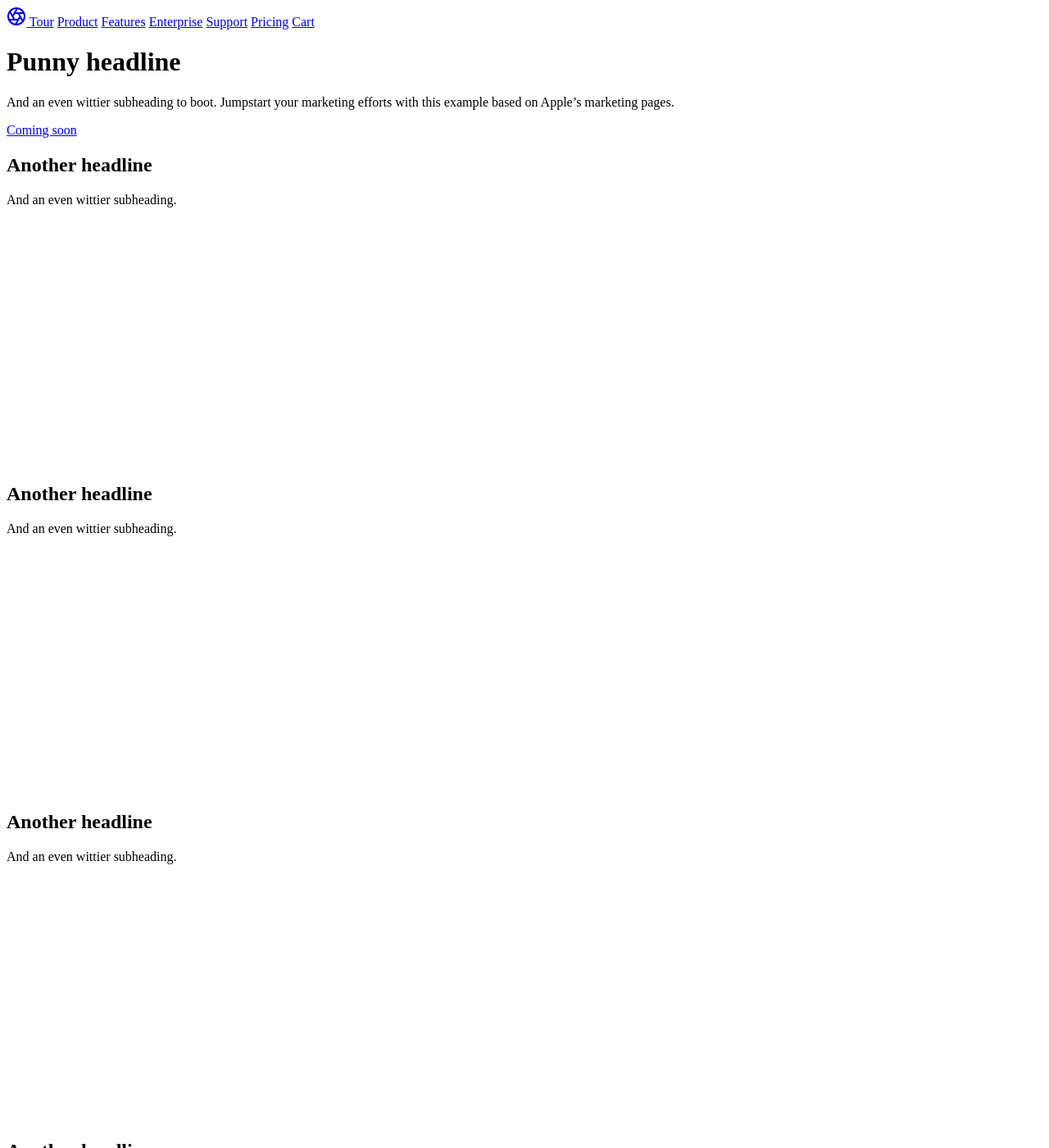
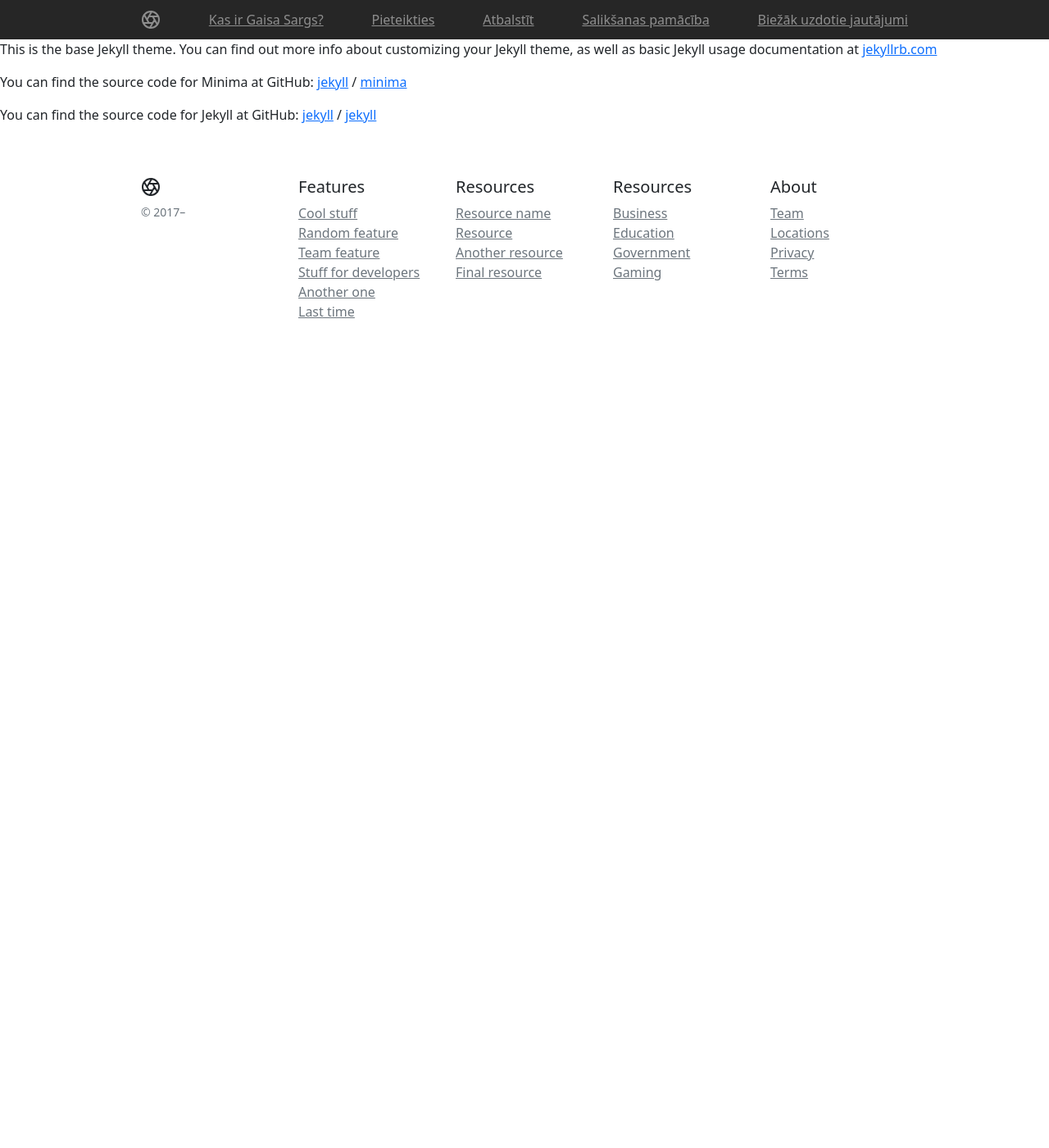
Before and after one commit to open-lv/air-guard-public, a Jekyll site: the page built from docs/about.md, in a window 1280 px wide and 1400 px high. Shown: the whole window at 82% size. Built offline with Jekyll 4.4.1, drawn with Linux system fonts in a browser that asks for light colours; some of the changed text lies outside the part shown.

Commit message:
Update sample output

```diff
--- a/docs/_includes/head.html
+++ b/docs/_includes/head.html
@@ -3,4 +3,4 @@
       content="width=device-width, user-scalable=no, initial-scale=1.0, maximum-scale=1.0, minimum-scale=1.0">
 <meta http-equiv="X-UA-Compatible" content="ie=edge">
 <title>{{ site.title }}</title>
-<link rel="stylesheet" href="assets/compiled/css/index.css" />
+<link rel="stylesheet" href="/assets/compiled/css/index.css" />
--- a/docs/_includes/header.html
+++ b/docs/_includes/header.html
@@ -3,12 +3,10 @@
         <a class="py-2" href="#" aria-label="Product">
             <svg xmlns="http://www.w3.org/2000/svg" width="24" height="24" fill="none" stroke="currentColor" stroke-linecap="round" stroke-linejoin="round" stroke-width="2" class="d-block mx-auto" role="img" viewBox="0 0 24 24"><title>Product</title><circle cx="12" cy="12" r="10"/><path d="M14.31 8l5.74 9.94M9.69 8h11.48M7.38 12l5.74-9.94M9.69 16L3.95 6.06M14.31 16H2.83m13.79-4l-5.74 9.94"/></svg>
         </a>
-        <a class="py-2 d-none d-md-inline-block" href="#">Tour</a>
-        <a class="py-2 d-none d-md-inline-block" href="#">Product</a>
-        <a class="py-2 d-none d-md-inline-block" href="#">Features</a>
-        <a class="py-2 d-none d-md-inline-block" href="#">Enterprise</a>
-        <a class="py-2 d-none d-md-inline-block" href="#">Support</a>
-        <a class="py-2 d-none d-md-inline-block" href="#">Pricing</a>
-        <a class="py-2 d-none d-md-inline-block" href="#">Cart</a>
+        <a class="py-2 d-none d-md-inline-block" href="#">Kas ir Gaisa Sargs?</a>
+        <a class="py-2 d-none d-md-inline-block" href="#">Pieteikties</a>
+        <a class="py-2 d-none d-md-inline-block" href="#">Atbalstīt</a>
+        <a class="py-2 d-none d-md-inline-block" href="#">Salikšanas pamācība</a>
+        <a class="py-2 d-none d-md-inline-block" href="#">Biežāk uzdotie jautājumi</a>
     </nav>
 </header>
--- a/docs/_includes/main.html
+++ /dev/null
@@ -1,79 +0,0 @@
-<main>
-    <div class="position-relative overflow-hidden p-3 p-md-5 m-md-3 text-center bg-light">
-        <div class="col-md-5 p-lg-5 mx-auto my-5">
-            <h1 class="display-4 fw-normal">Punny headline</h1>
-            <p class="lead fw-normal">And an even wittier subheading to boot. Jumpstart your marketing efforts with this example based on Apple’s marketing pages.</p>
-            <a class="btn btn-outline-secondary" href="#">Coming soon</a>
-        </div>
-        <div class="product-device shadow-sm d-none d-md-block"></div>
-        <div class="product-device product-device-2 shadow-sm d-none d-md-block"></div>
-    </div>
-
-    <div class="d-md-flex flex-md-equal w-100 my-md-3 ps-md-3">
-        <div class="bg-dark me-md-3 pt-3 px-3 pt-md-5 px-md-5 text-center text-white overflow-hidden">
-            <div class="my-3 py-3">
-                <h2 class="display-5">Another headline</h2>
-                <p class="lead">And an even wittier subheading.</p>
-            </div>
-            <div class="bg-light shadow-sm mx-auto" style="width: 80%; height: 300px; border-radius: 21px 21px 0 0;"></div>
-        </div>
-        <div class="bg-light me-md-3 pt-3 px-3 pt-md-5 px-md-5 text-center overflow-hidden">
-            <div class="my-3 p-3">
-                <h2 class="display-5">Another headline</h2>
-                <p class="lead">And an even wittier subheading.</p>
-            </div>
-            <div class="bg-dark shadow-sm mx-auto" style="width: 80%; height: 300px; border-radius: 21px 21px 0 0;"></div>
-        </div>
-    </div>
-
-    <div class="d-md-flex flex-md-equal w-100 my-md-3 ps-md-3">
-        <div class="bg-light me-md-3 pt-3 px-3 pt-md-5 px-md-5 text-center overflow-hidden">
-            <div class="my-3 p-3">
-                <h2 class="display-5">Another headline</h2>
-                <p class="lead">And an even wittier subheading.</p>
-            </div>
-            <div class="bg-dark shadow-sm mx-auto" style="width: 80%; height: 300px; border-radius: 21px 21px 0 0;"></div>
-        </div>
-        <div class="bg-primary me-md-3 pt-3 px-3 pt-md-5 px-md-5 text-center text-white overflow-hidden">
-            <div class="my-3 py-3">
-                <h2 class="display-5">Another headline</h2>
-                <p class="lead">And an even wittier subheading.</p>
-            </div>
-            <div class="bg-light shadow-sm mx-auto" style="width: 80%; height: 300px; border-radius: 21px 21px 0 0;"></div>
-        </div>
-    </div>
-
-    <div class="d-md-flex flex-md-equal w-100 my-md-3 ps-md-3">
-        <div class="bg-light me-md-3 pt-3 px-3 pt-md-5 px-md-5 text-center overflow-hidden">
-            <div class="my-3 p-3">
-                <h2 class="display-5">Another headline</h2>
-                <p class="lead">And an even wittier subheading.</p>
-            </div>
-            <div class="bg-body shadow-sm mx-auto" style="width: 80%; height: 300px; border-radius: 21px 21px 0 0;"></div>
-        </div>
-        <div class="bg-light me-md-3 pt-3 px-3 pt-md-5 px-md-5 text-center overflow-hidden">
-            <div class="my-3 py-3">
-                <h2 class="display-5">Another headline</h2>
-                <p class="lead">And an even wittier subheading.</p>
-            </div>
-            <div class="bg-body shadow-sm mx-auto" style="width: 80%; height: 300px; border-radius: 21px 21px 0 0;"></div>
-        </div>
-    </div>
-
-    <div class="d-md-flex flex-md-equal w-100 my-md-3 ps-md-3">
-        <div class="bg-light me-md-3 pt-3 px-3 pt-md-5 px-md-5 text-center overflow-hidden">
-            <div class="my-3 p-3">
-                <h2 class="display-5">Another headline</h2>
-                <p class="lead">And an even wittier subheading.</p>
-            </div>
-            <div class="bg-body shadow-sm mx-auto" style="width: 80%; height: 300px; border-radius: 21px 21px 0 0;"></div>
-        </div>
-        <div class="bg-light me-md-3 pt-3 px-3 pt-md-5 px-md-5 text-center overflow-hidden">
-            <div class="my-3 py-3">
-                <h2 class="display-5">Another headline</h2>
-                <p class="lead">And an even wittier subheading.</p>
-            </div>
-            <div class="bg-body shadow-sm mx-auto" style="width: 80%; height: 300px; border-radius: 21px 21px 0 0;"></div>
-        </div>
-    </div>
-</main>
--- a/docs/_layouts/default.html
+++ b/docs/_layouts/default.html
@@ -3,7 +3,7 @@
 {% include head.html %}
 <body>
     {% include header.html %}
-    {% include main.html %}
+    {{ content }}
     {% include footer.html %}
 </body>
 </html>
--- a/docs/_layouts/home.html
+++ /dev/null
@@ -1,5 +0,0 @@
----
-layout: default
----
-
-{{ content }}
--- a/ui/gulpfile.js
+++ b/ui/gulpfile.js
@@ -21,7 +21,7 @@
 }
 
 function buildStyles() {
-    return gulp.src('./sass/**/*.scss')
+    return gulp.src('./sass/index.scss')
         .pipe(sourcemaps.init())
         .pipe(sass.sync({outputStyle: 'compressed'}).on('error', sass.logError))
         .pipe(sourcemaps.write())
```
Also changed, not shown: docs/index.html (added, +24 -0 lines), docs/index.md (deleted, +0 -5 lines), ui/sass/_embed.scss (added, +54 -0 lines), ui/sass/index.scss (+5 -23 lines), docs/assets/compiled/css/index.css, docs/assets/img/hero.png (added).
